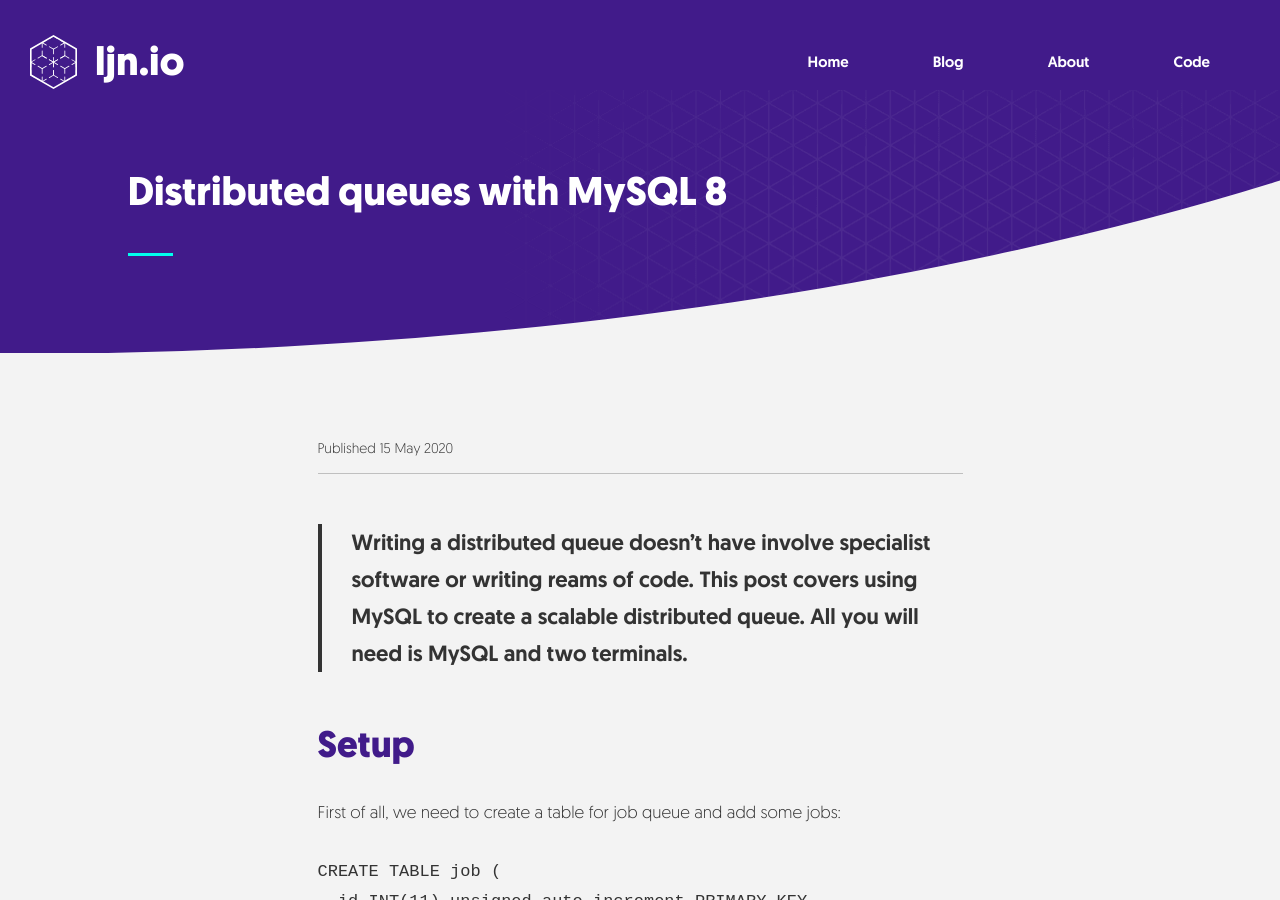
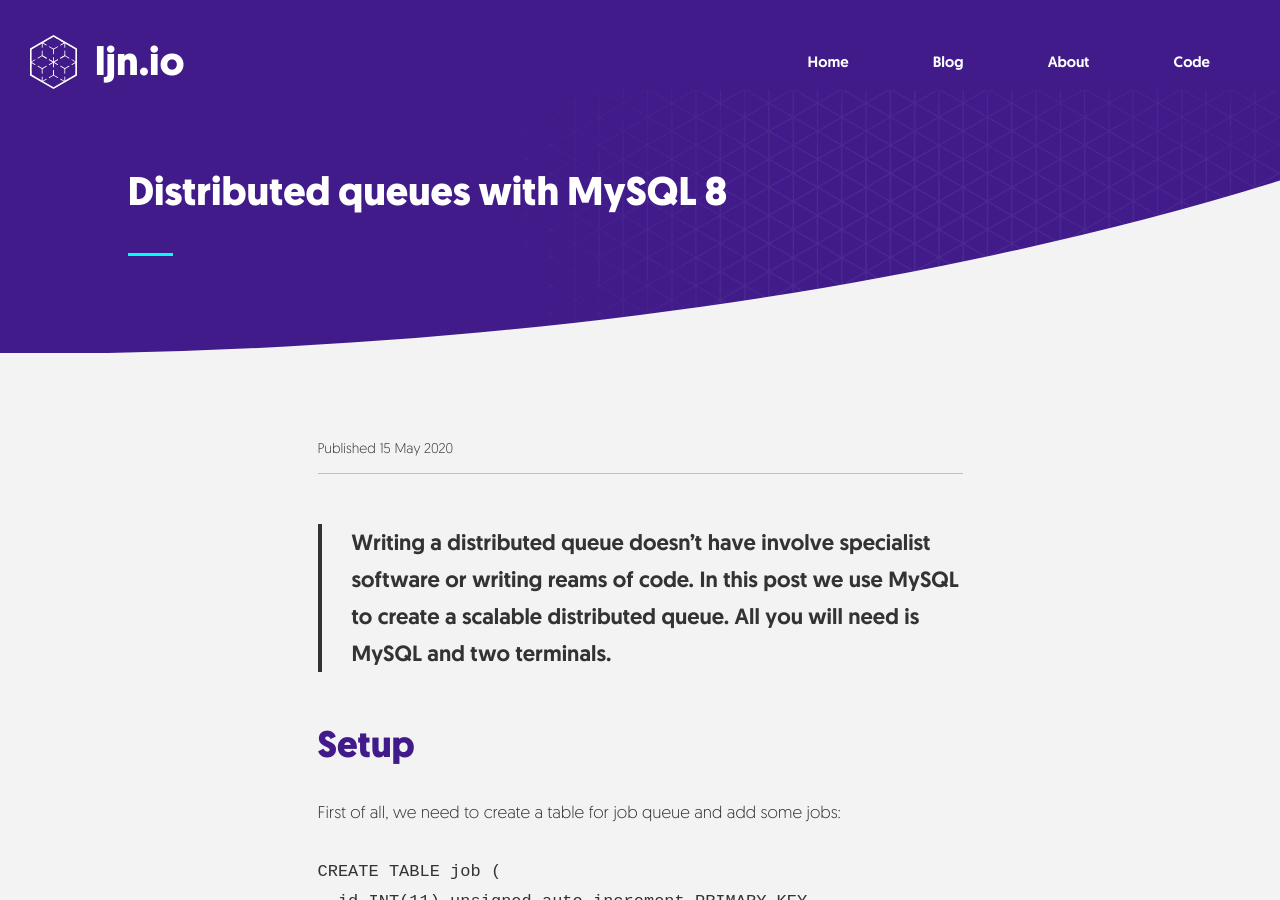
Before and after one commit to linusnorton/ljn.io, a Jekyll site: the page built from _posts/2020-05-15-distributed-queues-with-mysql.md, in a window 1280 px wide and 900 px high. Built offline with Jekyll 4.4.1, drawn with Linux system fonts in a browser that asks for light colours.

Commit message:
betterer language

```diff
--- a/_posts/2020-05-15-distributed-queues-with-mysql.md
+++ b/_posts/2020-05-15-distributed-queues-with-mysql.md
@@ -3,11 +3,11 @@ title: Distributed queues with MySQL 8
 date: 2020-05-15 02:00:00
 lastmod: 2020-05-15 02:00:00
 description: >-
-  Writing a distributed queue doesn't have to involve specialist software or writing reams of code. This post covers using MySQL to create a scalable distributed queue.
+  Writing a distributed queue doesn't have to involve specialist software or writing reams of code. In this post we use MySQL to create a scalable distributed queue.
 layout: post
 ---
 
-Writing a distributed queue doesn't have involve specialist software or writing reams of code. This post covers using MySQL to create a scalable distributed queue. All you will need is MySQL and two terminals.
+Writing a distributed queue doesn't have involve specialist software or writing reams of code. In this post we use MySQL to create a scalable distributed queue. All you will need is MySQL and two terminals.
 {: .article-headline}
 
 ## Setup
```
